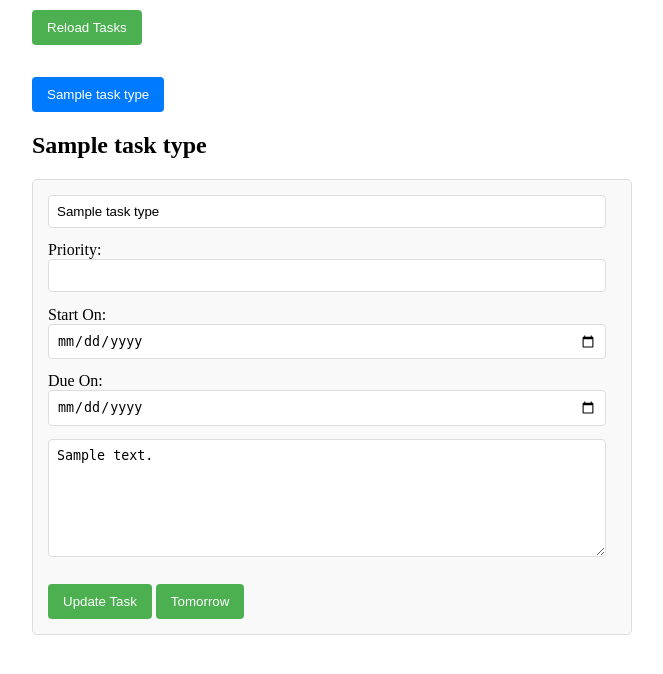
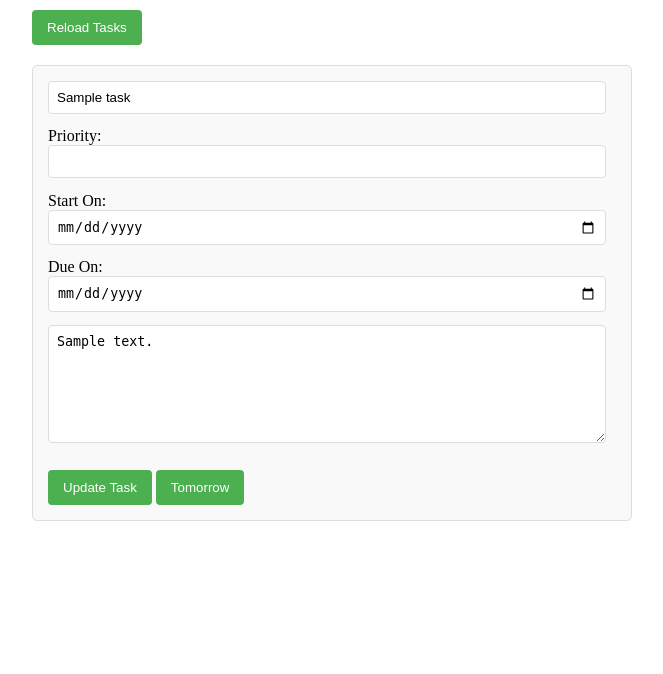
Before and after one commit to karagenit/todo, a Flask app: template templates/index.html in a window 1280 px wide. Shown: the top 674 px of the page, without its empty margins (308-971 px from the left). Run offline with Flask 3, Linux system fonts and the light colour scheme; the template is opened without the code that fills it: most values are stand-ins (such as "Sample title", 1, 10 or a date in 2020).

Commit message:
Remove Tab Categories

```diff
--- a/app.py
+++ b/app.py
@@ -15,14 +15,10 @@ def index():
     startable_tasks = [task for task in tasks if not task.get('start_date') or datetime.strptime(task['start_date'], '%Y-%m-%d').date() <= today]
     priority_tasks = sorted(startable_tasks, key=lambda x: (-x.get('priority', 0), x.get('due_date', '9999-12-31')))
     due_tasks = sorted(tasks, key=lambda x: x.get('due_date', '9999-12-31'))
+    triage_tasks = [task for task in tasks if task.get('priority', 0) == 0]
+    values = [priority_tasks[0], due_tasks[0], triage_tasks[0]]
+    return render_template('index.html', tasks=values, tomorrow=tomorrow)
 
-    triage_tasks = [task for task in tasks if task.get('priority', 0) == 0]
-    values = [
-        {'id': 'priority', 'label': 'Priority Tasks', 'tasks': priority_tasks[:3]},
-        {'id': 'due', 'label': 'Due Soon', 'tasks': due_tasks[:3]},
-        {'id': 'triage', 'label': 'Needs Triage', 'tasks': triage_tasks[:3]}
-    ]
-    return render_template('index.html', tasks=values, tomorrow=tomorrow)
 @app.route('/update', methods=['POST'])
 def update_task():
     task_id = request.form.get('task_id')
--- a/static/js/index.js
+++ b/static/js/index.js
@@ -1,14 +1,14 @@
-function showTaskType(id) {
-    const taskDivs = document.querySelectorAll('[id^="task-"]');
-    taskDivs.forEach(div => div.style.display = 'none');
-    document.getElementById(id).style.display = 'block';
-}
-// Show first task type by default
-window.onload = function() {
-    const firstTaskDiv = document.querySelector('[id^="task-"]');
-    if (firstTaskDiv) {
-        const taskDivs = document.querySelectorAll('[id^="task-"]');
-        taskDivs.forEach(div => div.style.display = 'none');
-        firstTaskDiv.style.display = 'block';
-    }
-}
+// function showTaskType(id) {
+//     const taskDivs = document.querySelectorAll('[id^="task-"]');
+//     taskDivs.forEach(div => div.style.display = 'none');
+//     document.getElementById(id).style.display = 'block';
+// }
+// // Show first task type by default
+// window.onload = function() {
+//     const firstTaskDiv = document.querySelector('[id^="task-"]');
+//     if (firstTaskDiv) {
+//         const taskDivs = document.querySelectorAll('[id^="task-"]');
+//         taskDivs.forEach(div => div.style.display = 'none');
+//         firstTaskDiv.style.display = 'block';
+//     }
+// }
--- a/templates/index.html
+++ b/templates/index.html
@@ -11,18 +11,7 @@
         <input type="submit" value="Reload Tasks">
     </form>
 
-    <nav>
-        {% for task_type in tasks %}
-            <button onclick="showTaskType('task-{{ task_type.id }}')">
-                {{ task_type.label }}
-            </button>
-        {% endfor %}
-    </nav>
-
-    {% for task_type in tasks %}
-        <div id="task-{{ task_type.id }}">
-            <h2>{{ task_type.label }}</h2>
-            {% for task in task_type.tasks %}
+    {% for task in tasks %}
     <form action="/update" method="POST" class="task">
         <input type="hidden" name="task_id" value="{{ task.id }}">
         <input type="text" name="title" value="{{ task.title }}"> <br>
@@ -34,6 +23,5 @@
         <button type="submit" name="start_date" value="{{ tomorrow }}">Tomorrow</button>
     </form>
     {% endfor %}
-        </div>
-    {% endfor %}</body>
+</body>
 </html>
```
Lines whose indentation alone changed are shown as unchanged.
